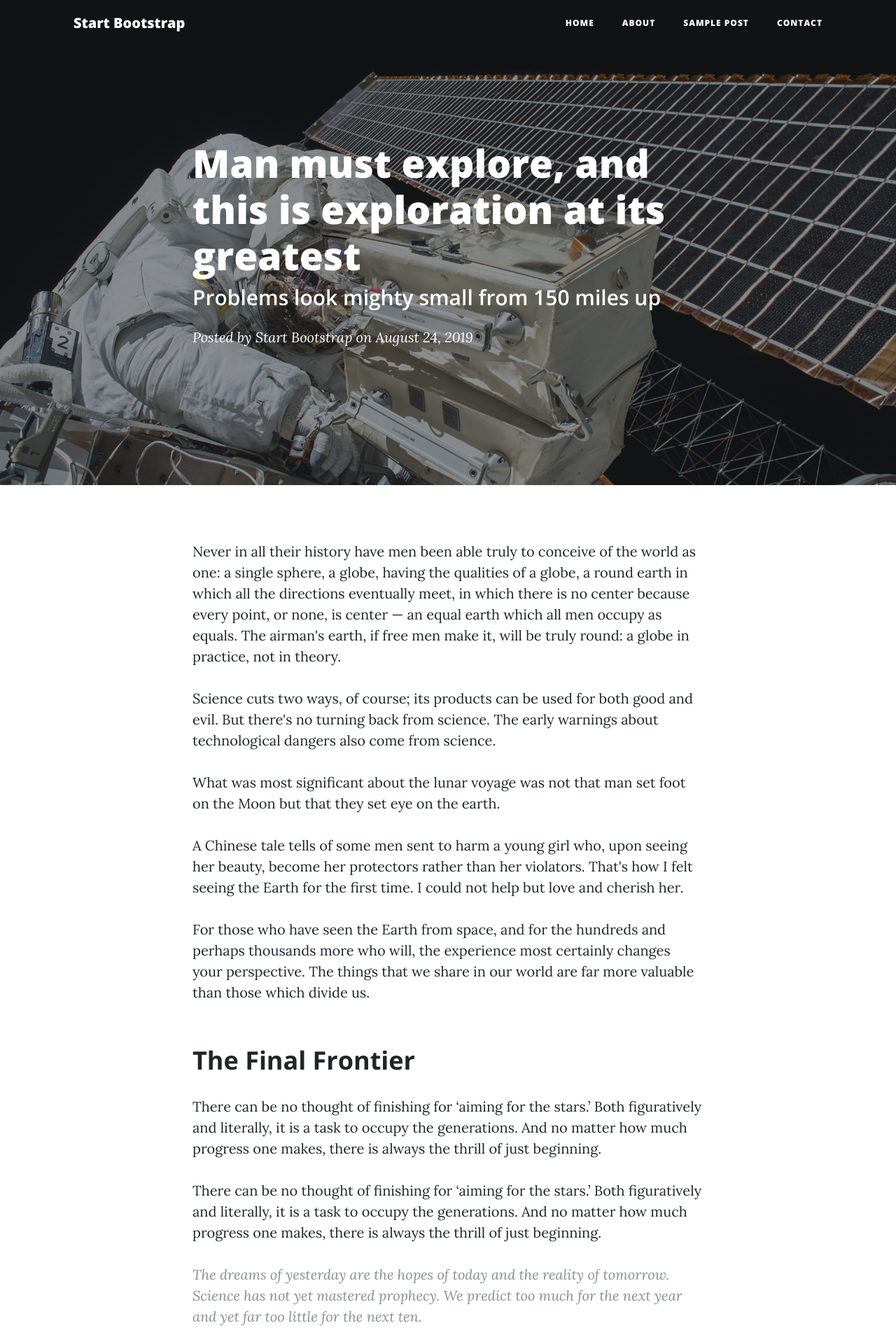
After one commit to KNR1009/wp-test, a WordPress theme: template single.php in a window 1280 px wide. The commit adds this page. Shown: the top 1920 px of the page at 70% size. Run offline with PHP 8.4 and a stand-in for WordPress, Linux system fonts and the light colour scheme; the site name, menu and one post (Sample post) are stand-ins, and other content is empty.

Commit message:
詳細ーページの作成

```diff
--- /dev/null
+++ b/single.php
@@ -0,0 +1,168 @@
+<!DOCTYPE html>
+<html lang="en">
+
+<head>
+
+  <meta charset="utf-8">
+  <meta name="viewport" content="width=device-width, initial-scale=1, shrink-to-fit=no">
+  <meta name="description" content="">
+  <meta name="author" content="">
+
+  <title><?php the_title() ?></title>
+
+  <!-- Bootstrap core CSS -->
+  <link href="vendor/bootstrap/css/bootstrap.min.css" rel="stylesheet">
+
+  <!-- Custom fonts for this template -->
+  <link href="vendor/fontawesome-free/css/all.min.css" rel="stylesheet" type="text/css">
+  <link href='https://fonts.googleapis.com/css?family=Lora:400,700,400italic,700italic' rel='stylesheet' type='text/css'>
+  <link href='https://fonts.googleapis.com/css?family=Open+Sans:300italic,400italic,600italic,700italic,800italic,400,300,600,700,800' rel='stylesheet' type='text/css'>
+
+  <!-- Custom styles for this template -->
+  <link href="css/clean-blog.min.css" rel="stylesheet">
+
+</head>
+
+<body>
+
+  <!-- Navigation -->
+  <nav class="navbar navbar-expand-lg navbar-light fixed-top" id="mainNav">
+    <div class="container">
+      <a class="navbar-brand" href="index.html">Start Bootstrap</a>
+      <button class="navbar-toggler navbar-toggler-right" type="button" data-toggle="collapse" data-target="#navbarResponsive" aria-controls="navbarResponsive" aria-expanded="false" aria-label="Toggle navigation">
+        Menu
+        <i class="fas fa-bars"></i>
+      </button>
+      <div class="collapse navbar-collapse" id="navbarResponsive">
+        <ul class="navbar-nav ml-auto">
+          <li class="nav-item">
+            <a class="nav-link" href="index.html">Home</a>
+          </li>
+          <li class="nav-item">
+            <a class="nav-link" href="about.html">About</a>
+          </li>
+          <li class="nav-item">
+            <a class="nav-link" href="post.html">Sample Post</a>
+          </li>
+          <li class="nav-item">
+            <a class="nav-link" href="contact.html">Contact</a>
+          </li>
+        </ul>
+      </div>
+    </div>
+  </nav>
+
+  <!-- Page Header -->
+  <header class="masthead" style="background-image: url('img/post-bg.jpg')">
+    <div class="overlay"></div>
+    <div class="container">
+      <div class="row">
+        <div class="col-lg-8 col-md-10 mx-auto">
+          <div class="post-heading">
+            <h1>Man must explore, and this is exploration at its greatest</h1>
+            <h2 class="subheading">Problems look mighty small from 150 miles up</h2>
+            <span class="meta">Posted by
+              <a href="#">Start Bootstrap</a>
+              on August 24, 2019</span>
+          </div>
+        </div>
+      </div>
+    </div>
+  </header>
+
+  <!-- Post Content -->
+  <article>
+    <div class="container">
+      <div class="row">
+        <div class="col-lg-8 col-md-10 mx-auto">
+          <p>Never in all their history have men been able truly to conceive of the world as one: a single sphere, a globe, having the qualities of a globe, a round earth in which all the directions eventually meet, in which there is no center because every point, or none, is center — an equal earth which all men occupy as equals. The airman's earth, if free men make it, will be truly round: a globe in practice, not in theory.</p>
+
+          <p>Science cuts two ways, of course; its products can be used for both good and evil. But there's no turning back from science. The early warnings about technological dangers also come from science.</p>
+
+          <p>What was most significant about the lunar voyage was not that man set foot on the Moon but that they set eye on the earth.</p>
+
+          <p>A Chinese tale tells of some men sent to harm a young girl who, upon seeing her beauty, become her protectors rather than her violators. That's how I felt seeing the Earth for the first time. I could not help but love and cherish her.</p>
+
+          <p>For those who have seen the Earth from space, and for the hundreds and perhaps thousands more who will, the experience most certainly changes your perspective. The things that we share in our world are far more valuable than those which divide us.</p>
+
+          <h2 class="section-heading">The Final Frontier</h2>
+
+          <p>There can be no thought of finishing for ‘aiming for the stars.’ Both figuratively and literally, it is a task to occupy the generations. And no matter how much progress one makes, there is always the thrill of just beginning.</p>
+
+          <p>There can be no thought of finishing for ‘aiming for the stars.’ Both figuratively and literally, it is a task to occupy the generations. And no matter how much progress one makes, there is always the thrill of just beginning.</p>
+
+          <blockquote class="blockquote">The dreams of yesterday are the hopes of today and the reality of tomorrow. Science has not yet mastered prophecy. We predict too much for the next year and yet far too little for the next ten.</blockquote>
+
+          <p>Spaceflights cannot be stopped. This is not the work of any one man or even a group of men. It is a historical process which mankind is carrying out in accordance with the natural laws of human development.</p>
+
+          <h2 class="section-heading">Reaching for the Stars</h2>
+
+          <p>As we got further and further away, it [the Earth] diminished in size. Finally it shrank to the size of a marble, the most beautiful you can imagine. That beautiful, warm, living object looked so fragile, so delicate, that if you touched it with a finger it would crumble and fall apart. Seeing this has to change a man.</p>
+
+          <a href="#">
+            <img class="img-fluid" src="img/post-sample-image.jpg" alt="">
+          </a>
+          <span class="caption text-muted">To go places and do things that have never been done before – that’s what living is all about.</span>
+
+          <p>Space, the final frontier. These are the voyages of the Starship Enterprise. Its five-year mission: to explore strange new worlds, to seek out new life and new civilizations, to boldly go where no man has gone before.</p>
+
+          <p>As I stand out here in the wonders of the unknown at Hadley, I sort of realize there’s a fundamental truth to our nature, Man must explore, and this is exploration at its greatest.</p>
+
+          <p>Placeholder text by
+            <a href="http://spaceipsum.com/">Space Ipsum</a>. Photographs by
+            <a href="https://www.flickr.com/photos/nasacommons/">NASA on The Commons</a>.
+          </p>
+        </div>
+      </div>
+    </div>
+  </article>
+
+  <hr>
+
+  <!-- Footer -->
+  <footer>
+    <div class="container">
+      <div class="row">
+        <div class="col-lg-8 col-md-10 mx-auto">
+          <ul class="list-inline text-center">
+            <li class="list-inline-item">
+              <a href="#">
+                <span class="fa-stack fa-lg">
+                  <i class="fas fa-circle fa-stack-2x"></i>
+                  <i class="fab fa-twitter fa-stack-1x fa-inverse"></i>
+                </span>
+              </a>
+            </li>
+            <li class="list-inline-item">
+              <a href="#">
+                <span class="fa-stack fa-lg">
+                  <i class="fas fa-circle fa-stack-2x"></i>
+                  <i class="fab fa-facebook-f fa-stack-1x fa-inverse"></i>
+                </span>
+              </a>
+            </li>
+            <li class="list-inline-item">
+              <a href="#">
+                <span class="fa-stack fa-lg">
+                  <i class="fas fa-circle fa-stack-2x"></i>
+                  <i class="fab fa-github fa-stack-1x fa-inverse"></i>
+                </span>
+              </a>
+            </li>
+          </ul>
+          <p class="copyright text-muted">Copyright &copy; Your Website 2020</p>
+        </div>
+      </div>
+    </div>
+  </footer>
+
+  <!-- Bootstrap core JavaScript -->
+  <script src="vendor/jquery/jquery.min.js"></script>
+  <script src="vendor/bootstrap/js/bootstrap.bundle.min.js"></script>
+
+  <!-- Custom scripts for this template -->
+  <script src="js/clean-blog.min.js"></script>
+
+</body>
+
+</html>
```
Also changed, not shown: index.php (+4 -5 lines).
